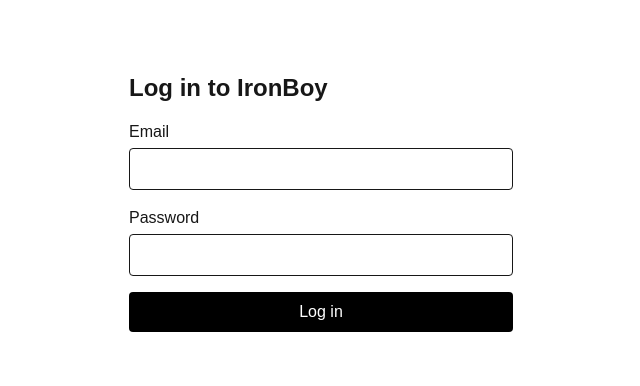
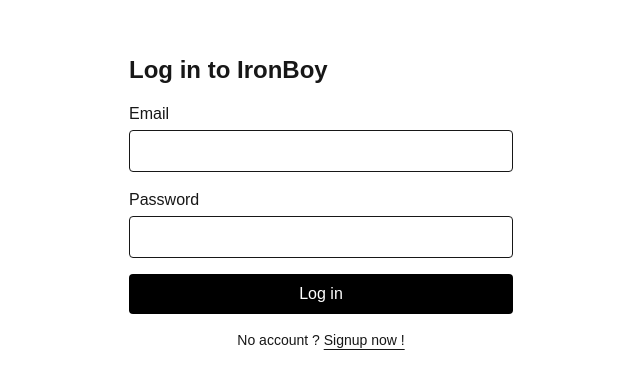
Before and after one commit to AlPlumo1/iron-boy, a Next.js app: page /auth/login in a window 1280 px wide. Shown: the part 198-584 px from the top of the page, without its empty margins (319-959 px from the left). Built offline with nearby package versions, Linux system fonts and the light colour scheme.

Commit message:
feat : page tree/nav in right order

```diff
--- a/app/auth/login/page.tsx
+++ b/app/auth/login/page.tsx
@@ -1,6 +1,7 @@
 "use client";
 
 import { useActionState } from "react";
+import Link from "next/link";
 
 import { signIn, type SignInState } from "@/app/auth/actions";
 
@@ -45,6 +46,16 @@
         >
           {isPending ? "Logging in..." : "Log in"}
         </button>
+
+        <p className="text-center text-sm">
+          No account ?{" "}
+          <Link
+            href="/auth/signup"
+            className="font-medium underline underline-offset-4"
+          >
+            Signup now !
+          </Link>
+        </p>
       </form>
     </main>
   );
--- a/app/dashboard/page.tsx
+++ b/app/dashboard/page.tsx
@@ -1,4 +1,6 @@
 import { createClient } from "@/lib/supabase/server";
+import { signOut } from "@/app/auth/actions";
+import { redirect } from "next/navigation";
 
 export default async function DashboardPage() {
   const supabase = await createClient();
@@ -7,11 +9,24 @@
     data: { user },
   } = await supabase.auth.getUser();
 
+  if (!user) {
+    redirect("/auth/login");
+  }
+
   return (
     <main className="flex min-h-screen items-center justify-center">
-      <div>
+      <div className="flex flex-col gap-4">
         <h1 className="text-2xl font-bold">IronBoy Dashboard</h1>
-        <p className="mt-2">Logged in as: {user?.email}</p>
+        <p>Logged in as: {user.email}</p>
+
+        <form action={signOut}>
+          <button
+            type="submit"
+            className="rounded bg-black px-4 py-2 text-white"
+          >
+            Log out
+          </button>
+        </form>
       </div>
     </main>
   );
--- a/app/page.tsx
+++ b/app/page.tsx
@@ -1,5 +1,5 @@
 import { createClient } from "@/lib/supabase/server";
-import { signOut } from "@/app/auth/actions";
+import { redirect } from "next/navigation";
 
 export default async function Home() {
   const supabase = await createClient();
@@ -8,26 +8,9 @@
     data: { user },
   } = await supabase.auth.getUser();
 
-  return (
-    <main className="flex min-h-screen items-center justify-center">
-      <div className="flex flex-col gap-4">
-        {user ? (
-          <>
-            <p>Logged in as: {user.email}</p>
+  if (!user) {
+    redirect("/auth/login");
+  }
 
-            <form action={signOut}>
-              <button
-                type="submit"
-                className="rounded bg-black px-4 py-2 text-white"
-              >
-                Log out
-              </button>
-            </form>
-          </>
-        ) : (
-          <p>Not authenticated</p>
-        )}
-      </div>
-    </main>
-  );
+  redirect("/dashboard");
 }
```
Also changed, not shown: 1 other file (tests, documents, lock files or other folders).
